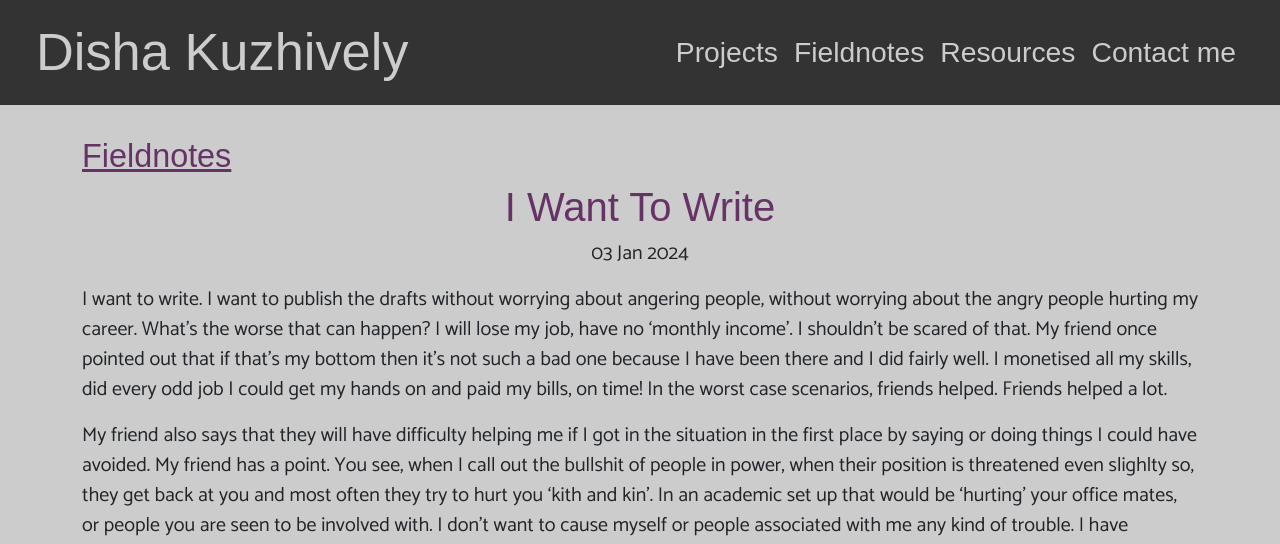
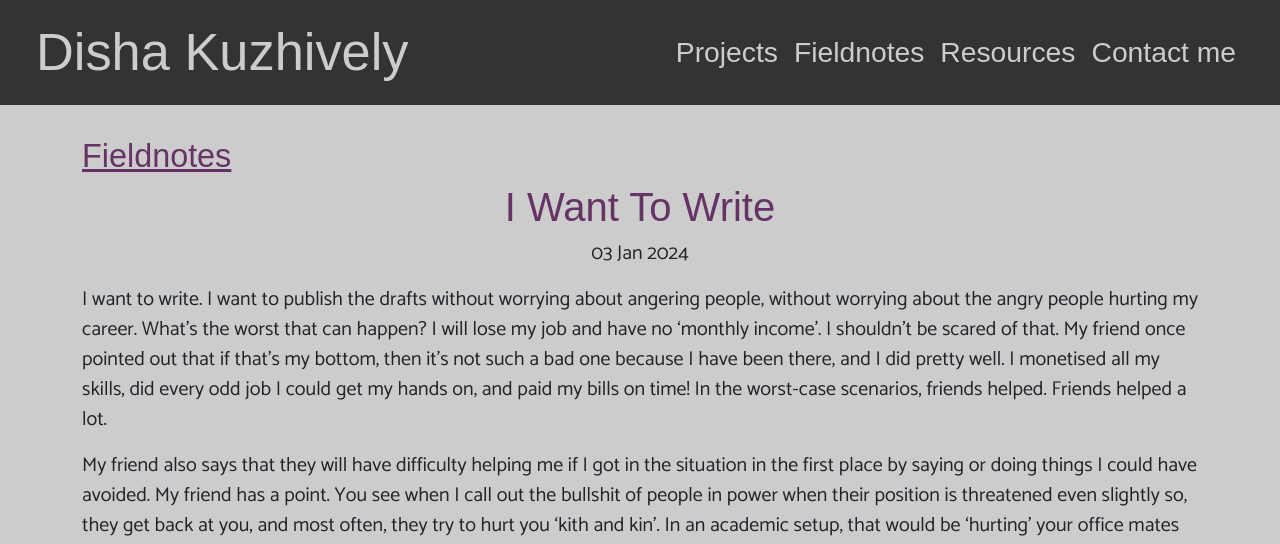
Before and after one commit to dishajk/dishajk.github.io, a Jekyll site: the page built from _posts/2024-01-03-I-want-to-write.md, in a window 1280 px wide. Shown: the top 544 px of the page. Built offline with Jekyll 4.4.1, drawn with Linux system fonts in a browser that asks for light colours; nearby versions of some CDN libraries; some web fonts are replaced; some of the changed text lies outside the part shown.

Commit message:
publishing the I want to write

```diff
--- a/_posts/2024-01-03-I-want-to-write.md
+++ b/_posts/2024-01-03-I-want-to-write.md
@@ -2,12 +2,14 @@
 layout: fieldnote
 type: blog
 ---
-I want to write. I want to publish the drafts without worrying about angering people, without worrying about the angry people hurting my career. What's the worse that can happen? I will lose my job, have no 'monthly income'. I shouldn't be scared of that. My friend once pointed out that if that's my bottom then it's not such a bad one because I have been there and I did fairly well. I monetised all my skills, did every odd job I could get my hands on and paid my bills, on time! In the worst case scenarios, friends helped. Friends helped a lot.
+I want to write. I want to publish the drafts without worrying about angering people, without worrying about the angry people hurting my career. What's the worst that can happen? I will lose my job and have no 'monthly income'. I shouldn't be scared of that. My friend once pointed out that if that's my bottom, then it's not such a bad one because I have been there, and I did pretty well. I monetised all my skills, did every odd job I could get my hands on, and paid my bills on time! In the worst-case scenarios, friends helped. Friends helped a lot.
 
-My friend also says that they will have difficulty helping me if I got in the situation in the first place by saying or doing things I could have avoided. My friend has a point. You see, when I call out the bullshit of people in power, when their position is threatened even slighlty so, they get back at you and most often they try to hurt you 'kith and kin'. In an academic set up that would be 'hurting' your office mates, or people you are seen to be involved with. I don't want to cause myself or people associated with me any kind of trouble. I have therefore been quiet. Very very quiet. I tell myself that I will write it down here and there and publish it when I retire or after I am dead.
+My friend also says that they will have difficulty helping me if I got in the situation in the first place by saying or doing things I could have avoided. My friend has a point. You see when I call out the bullshit of people in power when their position is threatened even slightly so, they get back at you, and most often, they try to hurt you 'kith and kin'. In an academic setup, that would be 'hurting' your office mates or people you are seen working with. I don't want to cause myself or people associated with me any trouble. I have, therefore, been quiet. Very, very quiet. I tell myself that I will write it down here and there and publish it when I retire or after I am dead.
 
 ![The egos of people in positions of power are so fragile and threatened by something as small as a tweet of a person who has barely 36 views.](https://imgs.xkcd.com/comics/defensive_profile.png)
 
-When covid happened I almost died. I regretted things I didn't say. I regretted not being honest, lying to keep everyone around me comfortable and happy. I decided to start being honest. The first of that was telling my mom that I do not believe in god, will not go to church or read the bible. I think it scares her and worries her that I won't make it to heaven. She tries to change my mind even today, it's been more than 3 years now. I don't think she'll ever stop trying to bring me back into the folds of church.
+When covid happened, I almost died. I regretted things I didn't say. I regretted not being honest and lying to keep everyone around me comfortable and happy. I decided to start being honest. The first of them was telling my mom that I do not believe in god and will not go to church or read the bible. I think it scares her and worries her that I won't make it to heaven. She tries to change my mind even today; it's been more than three years. I don't think she'll ever stop trying to bring me back into the folds of church.
 
-Now the second thing, calling out bullshit when I see it. I am not comfortable being a bystander. I have been sick of it. Of course, I know that me calling out shit is not going to change the world. Dare I even hope! The bare minimum it can do is get it out of my head. I intend to do at least that - clear my head. Pretending that things are fine when they are not is exhausting. Maybe after I take things out of my head and put it on paper (screen?) I will no longer be expected to put on an act?
+Now the second thing- calling out bullshit when I see it. I am not comfortable being a bystander. I have been sick of it. Of course, I know that me calling out shit is not going to change the world. Dare I even hope! The bare minimum it can do is get it out of my head. I intend to do at least that - clear my head. Pretending that things are fine when they are not is exhausting. Maybe after I take stuff out of my head and put them on paper (screen?) I will no longer be expected to put on an act?
+
+I am going to publish before I die.
```
